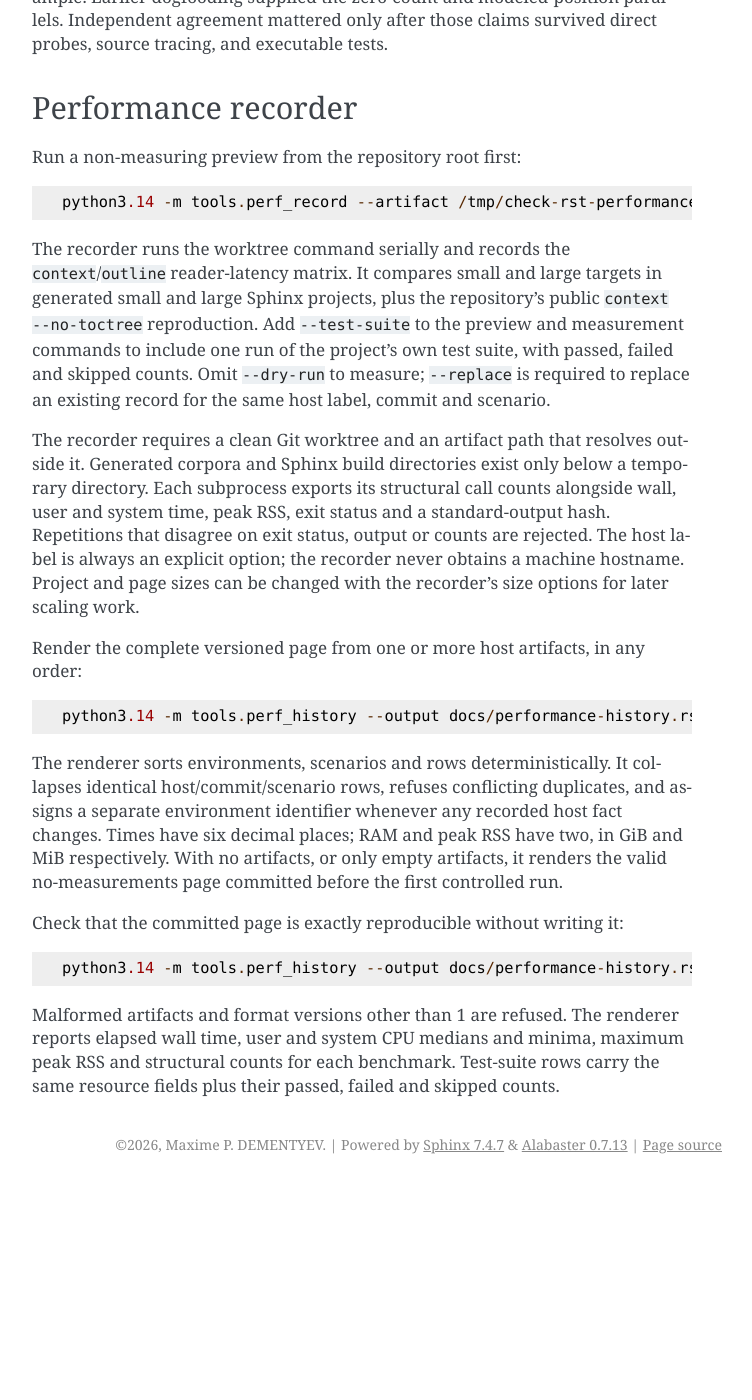
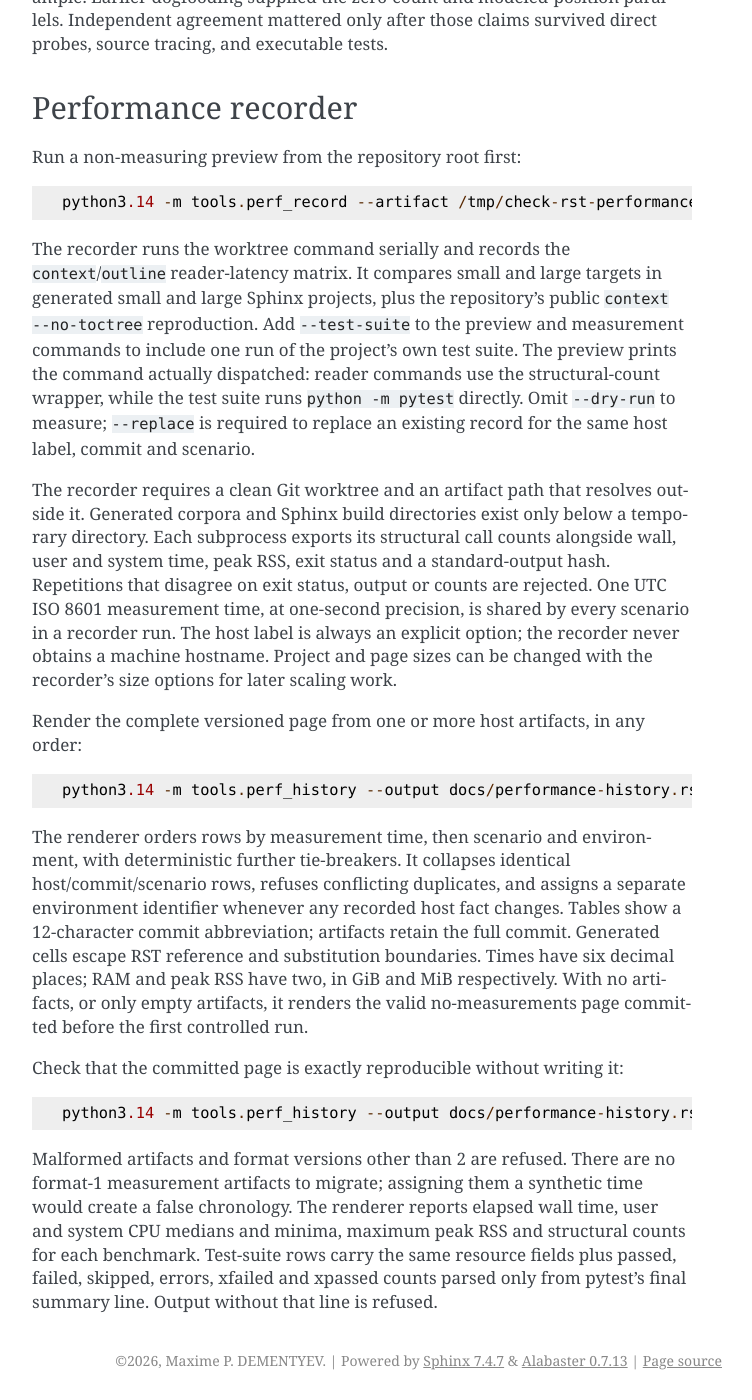
Before and after one commit to dememax/check_rst, a Sphinx documentation site: the page built from docs/development.rst, in a window 1280 px wide and 1400 px high, scrolled down 11872 px. Shown: the whole window, without its empty margins (388-1140 px from the left). Built offline with Sphinx 7.4.7, drawn with Linux system fonts in a browser that asks for light colours; before the commit the page ends 13056 px from its top, so only the background shows below that.

Commit message:
docs: define corrected performance artifacts
The first controlled measurement must have an unambiguous artifact and page
contract.  Document format 2's shared UTC timestamp, chronological ordering,
compact commit display, RST-safe cells, complete pytest outcomes and exact
dry-run dispatch.

State explicitly that no format-1 measurement artifact exists and that the
renderer rejects one instead of inventing a timestamp.  Re-render the committed
history page from no artifacts so its static UTC note remains reproducible.

Validation: perf_history --check and all 23 performance tests pass.  The
three-step worktree RST loop checks both changed pages with no errors or
warnings; focused Ruff and mypy for perf_history and git diff --check pass.

Co-Authored-By: Codex GPT-5 <noreply@openai.com>

```diff
--- a/docs/development.rst
+++ b/docs/development.rst
@@ -571,36 +571,45 @@ The recorder runs the worktree command serially and records the
 targets in generated small and large Sphinx projects, plus the repository's
 public ``context --no-toctree`` reproduction.  Add ``--test-suite`` to the
 preview and measurement commands to include one run of the project's own test
-suite, with passed, failed and skipped counts.  Omit ``--dry-run`` to measure;
-``--replace`` is required to replace an existing record for the same host
-label, commit and scenario.
+suite.  The preview prints the command actually dispatched: reader commands
+use the structural-count wrapper, while the test suite runs ``python -m
+pytest`` directly.  Omit ``--dry-run`` to measure; ``--replace`` is required
+to replace an existing record for the same host label, commit and scenario.
 
 The recorder requires a clean Git worktree and an artifact path that resolves
 outside it.  Generated corpora and Sphinx build directories exist only below a
 temporary directory.  Each subprocess exports its structural call counts
 alongside wall, user and system time, peak RSS, exit status and a
 standard-output hash.  Repetitions that disagree on exit status, output or
-counts are rejected.  The host label is always an explicit option; the recorder
-never obtains a machine hostname.  Project and page sizes can be changed with
-the recorder's size options for later scaling work.
+counts are rejected.  One UTC ISO 8601 measurement time, at one-second
+precision, is shared by every scenario in a recorder run.  The host label is
+always an explicit option; the recorder never obtains a machine hostname.
+Project and page sizes can be changed with the recorder's size options for
+later scaling work.
 
 Render the complete versioned page from one or more host artifacts, in any
 order::
 
    python3.14 -m tools.perf_history --output docs/performance-history.rst /tmp/check-rst-performance.json
 
-The renderer sorts environments, scenarios and rows deterministically.  It
-collapses identical host/commit/scenario rows, refuses conflicting duplicates,
-and assigns a separate environment identifier whenever any recorded host fact
-changes.  Times have six decimal places; RAM and peak RSS have two, in GiB and
-MiB respectively.  With no artifacts, or only empty artifacts, it renders the
-valid no-measurements page committed before the first controlled run.
+The renderer orders rows by measurement time, then scenario and environment,
+with deterministic further tie-breakers.  It collapses identical
+host/commit/scenario rows, refuses conflicting duplicates, and assigns a
+separate environment identifier whenever any recorded host fact changes.
+Tables show a 12-character commit abbreviation; artifacts retain the full
+commit.  Generated cells escape RST reference and substitution boundaries.
+Times have six decimal places; RAM and peak RSS have two, in GiB and MiB
+respectively.  With no artifacts, or only empty artifacts, it renders the valid
+no-measurements page committed before the first controlled run.
 
 Check that the committed page is exactly reproducible without writing it::
 
    python3.14 -m tools.perf_history --output docs/performance-history.rst --check /tmp/check-rst-performance.json
 
-Malformed artifacts and format versions other than 1 are refused.  The
-renderer reports elapsed wall time, user and system CPU medians and minima,
-maximum peak RSS and structural counts for each benchmark.  Test-suite rows
-carry the same resource fields plus their passed, failed and skipped counts.
+Malformed artifacts and format versions other than 2 are refused.  There are
+no format-1 measurement artifacts to migrate; assigning them a synthetic time
+would create a false chronology.  The renderer reports elapsed wall time, user
+and system CPU medians and minima, maximum peak RSS and structural counts for
+each benchmark.  Test-suite rows carry the same resource fields plus passed,
+failed, skipped, errors, xfailed and xpassed counts parsed only from pytest's
+final summary line.  Output without that line is refused.
--- a/docs/performance-history.rst
+++ b/docs/performance-history.rst
@@ -8,6 +8,7 @@ Performance history
 
 This page is rendered deterministically from host-scoped JSON artifacts.
 Times are seconds and peak resident set size (RSS) is MiB.
+Measurement timestamps use UTC with one-second precision.
 User CPU beside elapsed wall time distinguishes computation from waiting.
 
 *******************
```
Also changed, not shown: 1 other file.
